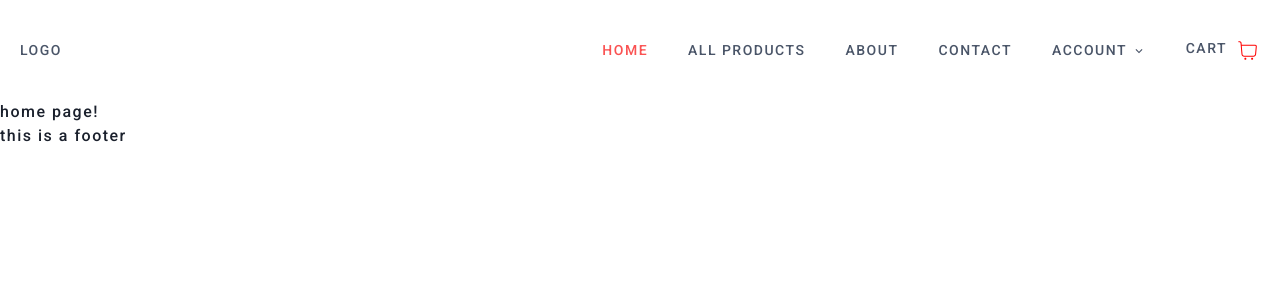
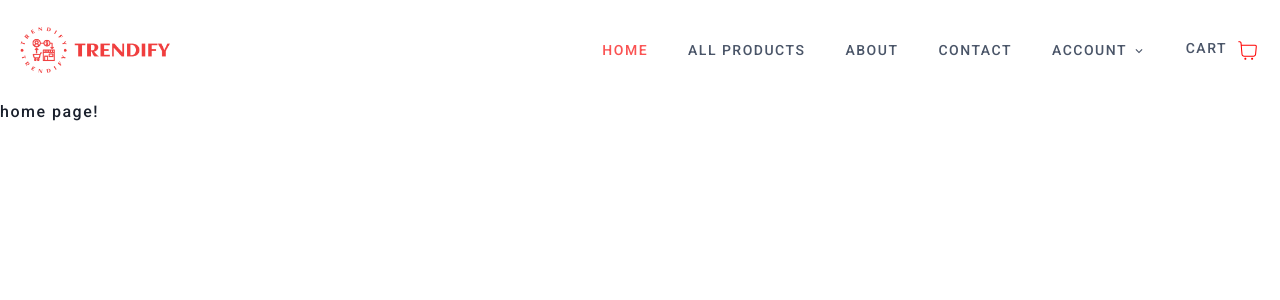
Before and after one commit to SaranaDheeraj/Ecommerce, a React (Vite) app in the folder frontend/: page / in a window 1280 px wide. Shown: the top 300 px of the page. Built offline with nearby package versions, Linux system fonts and the light colour scheme.

Commit message:
added logo

```diff
--- a/frontend/src/App.tsx
+++ b/frontend/src/App.tsx
@@ -1,4 +1,4 @@
-import { BrowserRouter, Link, NavLink, Route, Routes } from "react-router-dom";
+import { BrowserRouter, Route, Routes } from "react-router-dom";
 import Home from "./pages/Home";
 import SignIn from "./pages/SignIn";
 import SignUp from "./pages/SignUp";
@@ -18,7 +18,7 @@ function App() {
         <Route path="/shopnow" element={<Shop />} />
         <Route path="/user" element={<User />} />
       </Routes>
-      <footer>this is a footer</footer>
+      <footer></footer>
     </BrowserRouter>
   );
 }
--- a/frontend/src/components/Nav.tsx
+++ b/frontend/src/components/Nav.tsx
@@ -1,14 +1,6 @@
-import { ChevronDownIcon, HamburgerIcon } from "@chakra-ui/icons";
-import {
-  Box,
-  Menu,
-  MenuButton,
-  MenuGroup,
-  MenuItem,
-  MenuList,
-} from "@chakra-ui/react";
-import { Link, NavLink } from "react-router-dom";
-import { CiShoppingCart } from "react-icons/ci";
+import { Box, Image } from "@chakra-ui/react";
+import { Link } from "react-router-dom";
+
 import SideDrawer from "./SideDrawer";
 import NavLinks from "./NavLinks";
 
@@ -24,8 +16,10 @@ const Nav = () => {
       color="gray.600"
       p={5}
     >
-      <Box>
-        <Link to="/">LOGO</Link>
+      <Box width="150px">
+        <Link to="/">
+          <Image src="../public/logo.png" />
+        </Link>
       </Box>
       <Box display={{ base: "none", lg: "block" }}>
         <NavLinks />
```
Also changed, not shown: frontend/public/logo.png (added).
